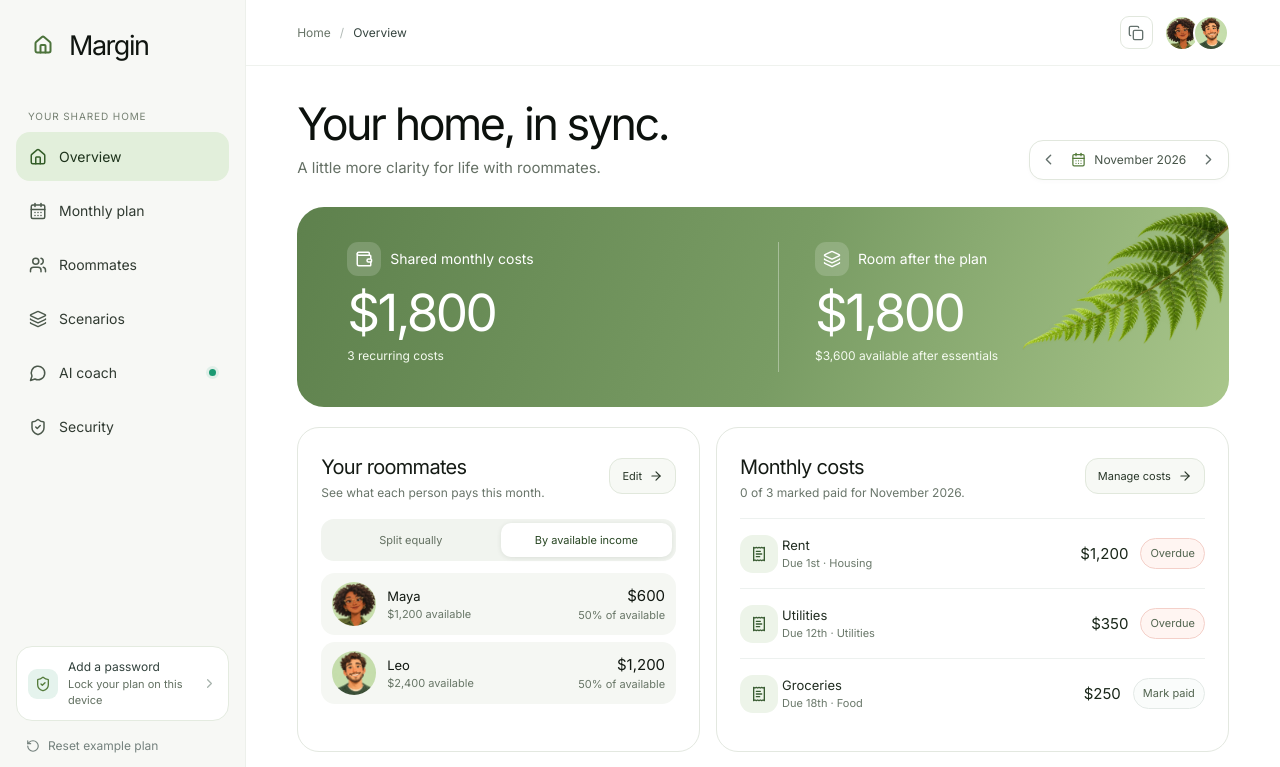
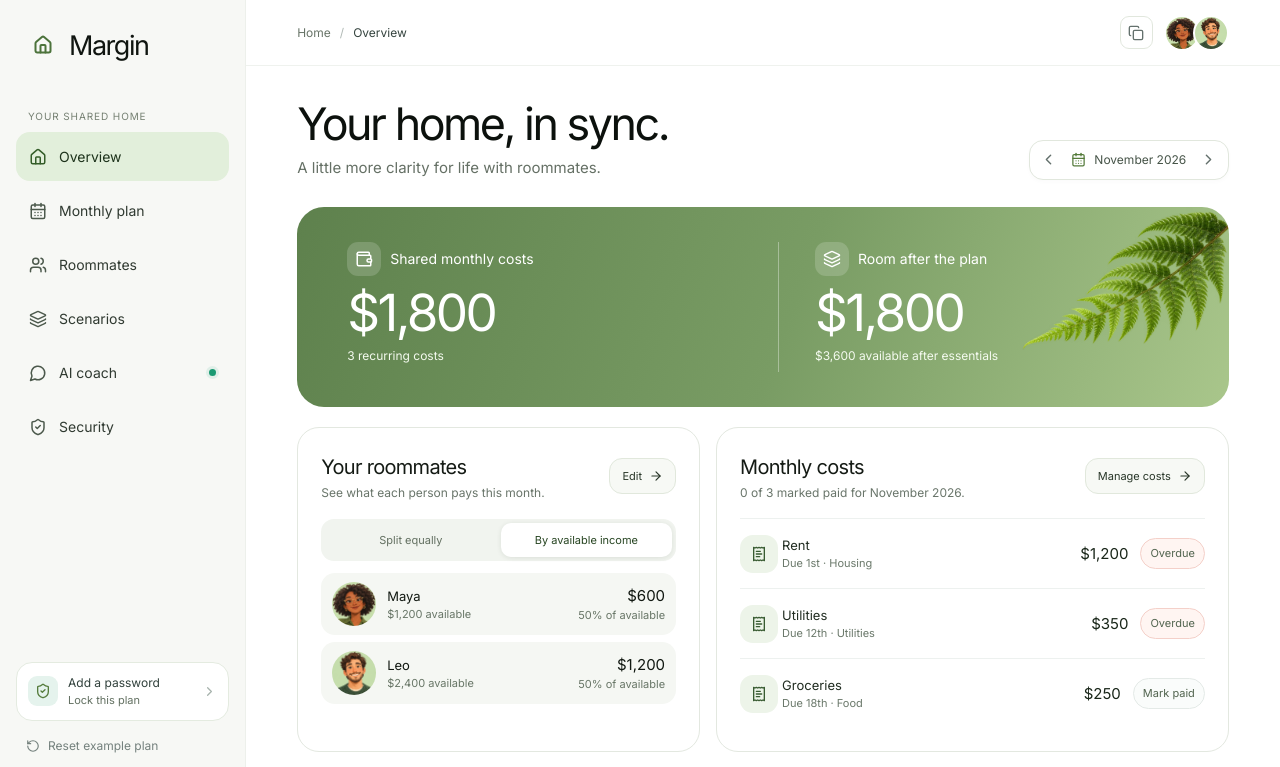
Before and after one commit to Manateek1/margin, a React (Vite) app: page / in a window 1280 px wide. Shown: the top 767 px of the page. Built offline with nearby package versions, Linux system fonts and the light colour scheme.

Commit message:
Shorten sidebar lock card copy

```diff
--- a/src/App.tsx
+++ b/src/App.tsx
@@ -653,8 +653,8 @@ function App() {
           <button type="button" className={`privacy-card${vaultStatus === 'unlocked' ? ' privacy-card--locked' : ''}`} onClick={() => goToPage('security')} disabled={vaultBusy}>
             <span className="privacy-icon">{vaultStatus === 'unlocked' ? <LockKeyhole size={16} aria-hidden="true" /> : <ShieldCheck size={16} aria-hidden="true" />}</span>
             {vaultStatus === 'unlocked'
-              ? <span className="privacy-copy"><strong>Password lock on</strong><span>Encrypted on this device</span></span>
-              : <span className="privacy-copy"><strong>Add a password</strong><span>Lock your plan on this device</span></span>}
+              ? <span className="privacy-copy"><strong>Password lock on</strong><span>Plan is encrypted</span></span>
+              : <span className="privacy-copy"><strong>Add a password</strong><span>Lock this plan</span></span>}
             <ChevronRight size={15} className="privacy-arrow" aria-hidden="true" />
           </button>
           <button type="button" className="reset-link" onClick={resetDemo} disabled={vaultBusy}>
```
